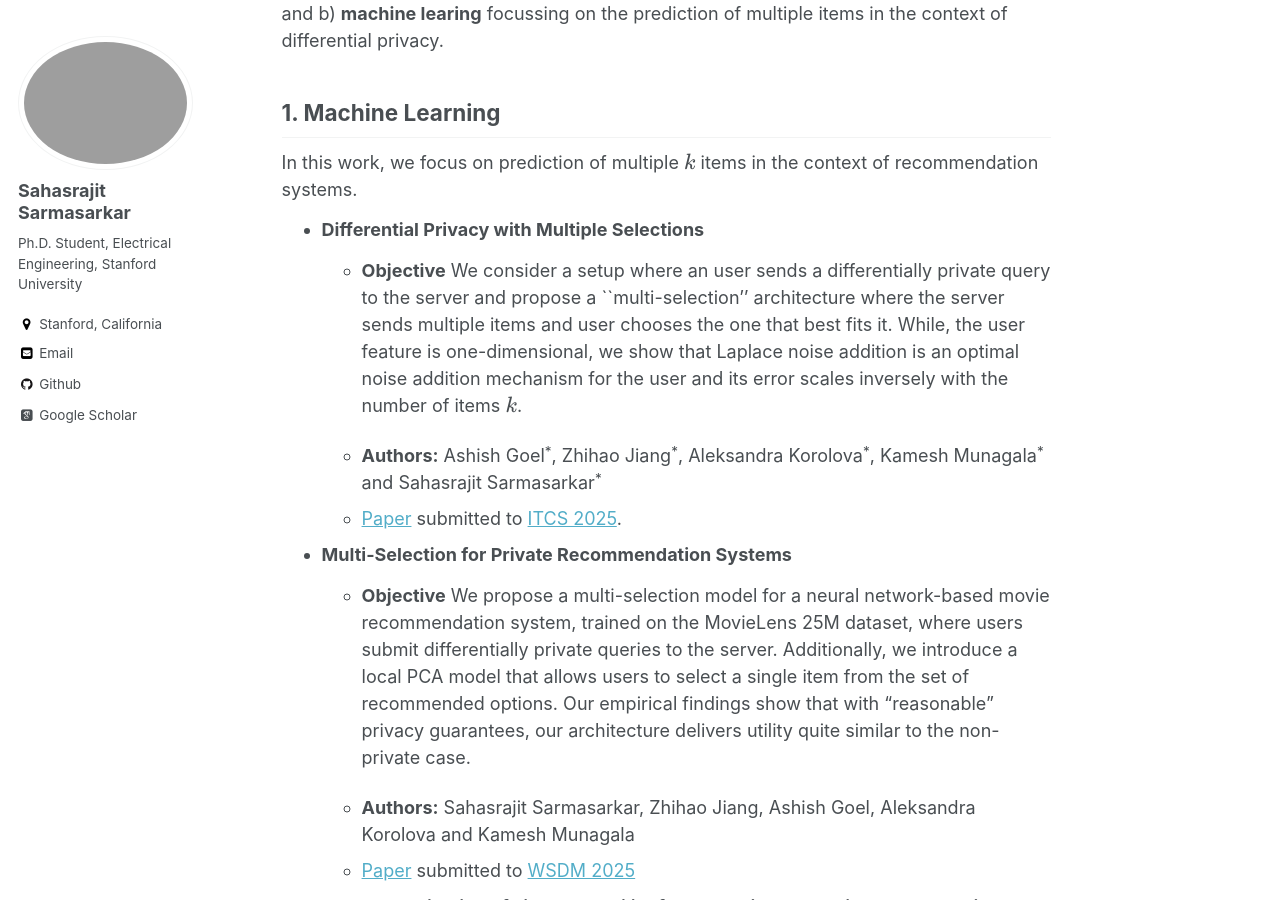
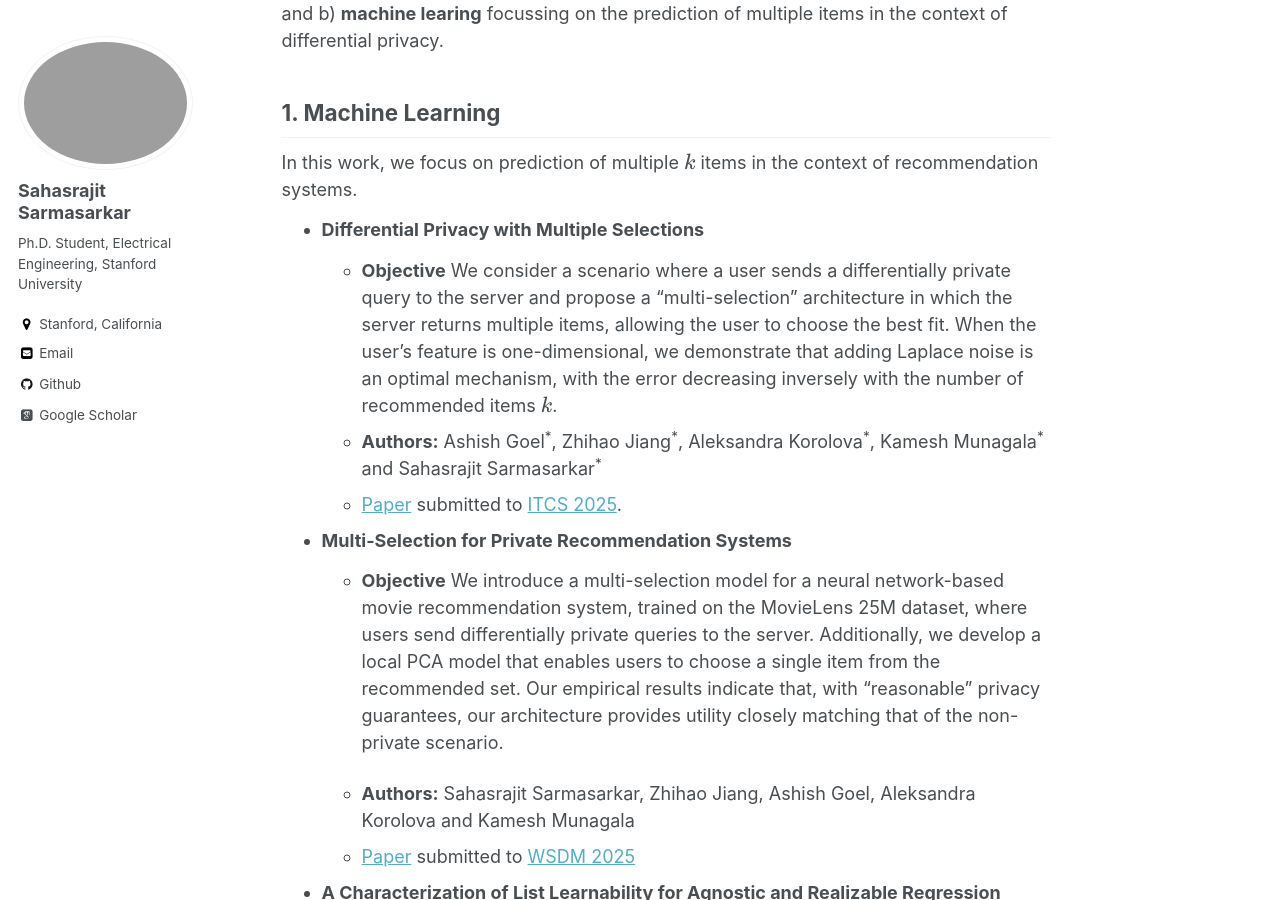
Before and after one commit to Sahasrajit123/Sahasrajit123.github.io, a Jekyll site: the page built from _pages/research.md, in a window 1280 px wide and 900 px high, scrolled down 238 px. Built offline with Jekyll 4.4.1, drawn with Linux system fonts in a browser that asks for light colours; some web fonts are replaced; formulas are drawn with MathJax 3.

Commit message:
New changes

```diff
--- a/_pages/research.md
+++ b/_pages/research.md
@@ -23,14 +23,13 @@ In this work, we focus on prediction of multiple $k$ items in the context of rec
 
 - **Differential Privacy with Multiple Selections**
 
-    * **Objective** We consider a setup where an user sends a differentially private query to the server and propose a ``multi-selection'' architecture where the server sends multiple items and user chooses the one that best fits it. While, the user feature is one-dimensional, we show that Laplace noise addition is an optimal noise addition mechanism for the user and its error scales inversely with the number of items $k$.
-
+    * **Objective** We consider a scenario where a user sends a differentially private query to the server and propose a "multi-selection" architecture in which the server returns multiple items, allowing the user to choose the best fit. When the user's feature is one-dimensional, we demonstrate that adding Laplace noise is an optimal mechanism, with the error decreasing inversely with the number of recommended items $k$.
     * **Authors:** Ashish Goel<sup>*</sup>, Zhihao Jiang<sup>*</sup>, Aleksandra Korolova<sup>*</sup>, Kamesh Munagala<sup>*</sup> and Sahasrajit Sarmasarkar<sup>*</sup>
     * [Paper](https://arxiv.org/abs/2407.14641) submitted to [ITCS 2025](http://itcs-conf.org/).
 
 - **Multi-Selection for Private Recommendation Systems**
 
-    * **Objective** We propose a multi-selection model for a neural network-based movie recommendation system, trained on the MovieLens 25M dataset, where users submit differentially private queries to the server. Additionally, we introduce a local PCA model that allows users to select a single item from the set of recommended options. Our empirical findings show that with "reasonable" privacy guarantees, our architecture delivers utility quite similar to the non-private case.
+    * **Objective** We introduce a multi-selection model for a neural network-based movie recommendation system, trained on the MovieLens 25M dataset, where users send differentially private queries to the server. Additionally, we develop a local PCA model that enables users to choose a single item from the recommended set. Our empirical results indicate that, with "reasonable" privacy guarantees, our architecture provides utility closely matching that of the non-private scenario.
 
     * **Authors:** Sahasrajit Sarmasarkar, Zhihao Jiang, Ashish Goel, Aleksandra Korolova and Kamesh Munagala
     * [Paper](https://drive.google.com/file/d/1qE1O2IMk8NjvMG_4jZIUqcdPhbB6Aoai/view?usp=sharing) submitted to [WSDM 2025](https://www.wsdm-conference.org/2025/)
```
